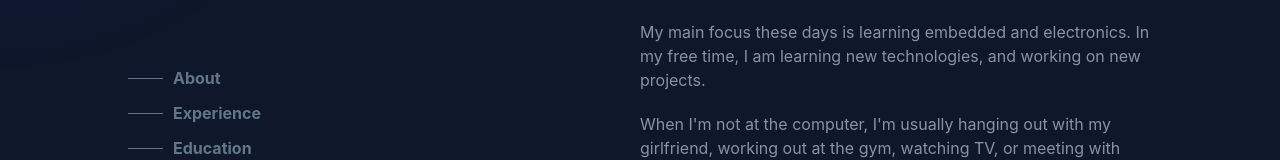
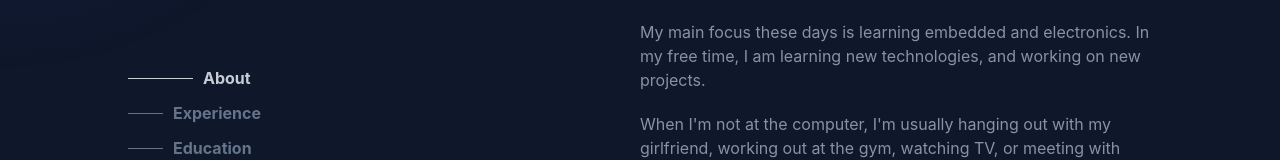
Before and after one commit to nivohayon/MyPortfolio, a React (Vite) app: page / in a window 1280 px wide. Shown: the part 307-467 px from the top of the page. Built offline with nearby package versions, Linux system fonts and the light colour scheme; a web font is replaced by a local one.

Commit message:
Added useDetectScrollPosition custom hook

```diff
--- a/src/components/About/About.tsx
+++ b/src/components/About/About.tsx
@@ -2,9 +2,13 @@ import { appData } from '../../data/appData';
 import { routes } from '../../routes/routes';
 import './About.css';
 
-function About() {
+type AboutProps = {
+  aboutRef: React.RefObject<HTMLDivElement>;
+};
+
+function About({ aboutRef }: AboutProps) {
   return (
-    <article className="container__About">
+    <article ref={aboutRef} className="container__About">
       <h3 id={routes.About}>{appData.about_title}</h3>
       <p className="text__About">
         {appData.text1_1About} &nbsp;
--- a/src/components/Education/Education.tsx
+++ b/src/components/Education/Education.tsx
@@ -3,9 +3,13 @@ import { routes } from '../../routes/routes';
 import Card from '../Card/Card';
 import './Education.css';
 
-function Education() {
+type EducationProps = {
+  educationRef: React.RefObject<HTMLDivElement>;
+};
+
+function Education({ educationRef }: EducationProps) {
   return (
-    <article className="container__Education">
+    <article ref={educationRef} className="container__Education">
       <h3 id={routes.Education}>{appData.titleEducation}</h3>
       {appData.educations.map((item) => {
         return <Card key={item.id} data={item} />;
--- a/src/components/Experience/Experience.tsx
+++ b/src/components/Experience/Experience.tsx
@@ -3,9 +3,13 @@ import { routes } from '../../routes/routes';
 import Card from '../Card/Card';
 import './Experience.css';
 
-function Experience() {
+type ExperienceProps = {
+  experienceRef: React.RefObject<HTMLDivElement>;
+};
+
+function Experience({ experienceRef }: ExperienceProps) {
   return (
-    <article className="container__Experience">
+    <article ref={experienceRef} className="container__Experience">
       <h3 id={routes.Experience}>{appData.titleExperience}</h3>
       {appData.experiences.map((item) => {
         return <Card key={item.id} data={item} />;
--- a/src/components/Projects/Projects.tsx
+++ b/src/components/Projects/Projects.tsx
@@ -4,11 +4,15 @@ import Card from '../Card/Card';
 import LinkWithArrow from '../LinkWithArrow/LinkWithArrow';
 import './Projects.css';
 
-function Projects() {
+type ProjectsProps = {
+  projectsRef: React.RefObject<HTMLDivElement>;
+};
+
+function Projects({ projectsRef }: ProjectsProps) {
   const projectsToRender = appData.projects.slice(0, 4);
 
   return (
-    <div className="container__Projects">
+    <article ref={projectsRef} className="container__Projects">
       <h3 id={routes.Projects}>{appData.titleProjects}</h3>
       {projectsToRender.map((project) => {
         return <Card key={project.id} type="projects" data={project} />;
@@ -17,7 +21,7 @@ function Projects() {
         to={routes.Archive}
         label={appData.viewFullProjectsArchiveText}
       />
-    </div>
+    </article>
   );
 }
 
--- a/src/components/SideNavBar/SideNavBar.tsx
+++ b/src/components/SideNavBar/SideNavBar.tsx
@@ -10,26 +10,36 @@ const navItems = [
   routes.Projects,
 ];
 
-function SideNavBar() {
+type SideNavBarProps = {
+  selectedNavItemByScrollPosition: number;
+};
+
+function SideNavBar({ selectedNavItemByScrollPosition }: SideNavBarProps) {
   const { hash } = useLocation();
 
   return (
     <nav className="container__SideNavBar">
       <ul className="ul__SideNavBar">
-        {navItems.map((item) => {
+        {navItems.map((item, index) => {
           return (
             <li key={item}>
               <a className="a___SideNavBar" href={`#${item}`}>
                 <span
                   className={combineClasses(
                     'dash__SideNavBar',
-                    hash === `#${item}` ? ' selected_dash__SideNavBar' : ''
+                    hash === `#${item}` ||
+                      selectedNavItemByScrollPosition === index
+                      ? ' selected_dash__SideNavBar'
+                      : ''
                   )}
                 />
                 <span
                   className={combineClasses(
                     'a_span_text__SideNavBar',
-                    hash === `#${item}` ? ' selected_text__SideNavBar' : ''
+                    hash === `#${item}` ||
+                      selectedNavItemByScrollPosition === index
+                      ? ' selected_text__SideNavBar'
+                      : ''
                   )}
                 >
                   {item}
--- /dev/null
+++ b/src/hooks/useDetectScrollPosition.tsx
@@ -0,0 +1,61 @@
+import { useEffect, useRef, useState } from 'react';
+
+function useDetectScrollPosition(
+  scrollRef: React.RefObject<HTMLDivElement>,
+  refs: React.RefObject<HTMLDivElement>[]
+) {
+  const [currentRefIndexPosition, setCurrentRefIndexPosition] = useState(0);
+  const isListenerOn = useRef<boolean>(false);
+
+  function isElementInViewport(el: HTMLDivElement | null) {
+    if (!el) {
+      return false;
+    }
+    const rect = el.getBoundingClientRect();
+
+    return rect.top >= 0;
+  }
+
+  useEffect(() => {
+    const scrollRefCurrent = scrollRef.current;
+    const listener = () => {
+      const indexesStatus = Array(4).fill(false);
+      for (let i = 0; i < refs.length; i++) {
+        const ref = refs[i];
+        const isInView = isElementInViewport(ref.current);
+        indexesStatus[i] = isInView;
+      }
+
+      const firstTrueIndex = indexesStatus.findIndex((x) => x);
+
+      if (
+        indexesStatus.some((x) => x) &&
+        currentRefIndexPosition !== firstTrueIndex
+      ) {
+        setCurrentRefIndexPosition(firstTrueIndex);
+      }
+
+      if (
+        indexesStatus.every((x) => !x) &&
+        currentRefIndexPosition !== refs.length - 1
+      ) {
+        return setCurrentRefIndexPosition(refs.length - 1);
+      }
+    };
+    if (!isListenerOn.current && scrollRefCurrent) {
+      isListenerOn.current = true;
+      scrollRefCurrent.addEventListener('scroll', listener);
+    }
+
+    return () => {
+      if (scrollRefCurrent) {
+        isListenerOn.current = false;
+        scrollRefCurrent.removeEventListener('scroll', listener);
+      }
+    };
+  }, [currentRefIndexPosition, refs, scrollRef]);
+
+  return currentRefIndexPosition;
+}
+
+export default useDetectScrollPosition;
--- a/src/pages/SplitScreen/SplitScreen.tsx
+++ b/src/pages/SplitScreen/SplitScreen.tsx
@@ -9,23 +9,36 @@ import Footer from '../../components/Footer/Footer';
 import useScrollToHashElement from '../../hooks/useScrollToHashElement';
 import Education from '../../components/Education/Education';
 import './SplitScreen.css';
+import useDetectScrollPosition from '../../hooks/useDetectScrollPosition';
 
 function SplitScreen() {
   useScrollToHashElement();
   const containerRef = useRef<HTMLDivElement>(null);
 
+  // Detect scroll position refs.
+  const aboutRef = useRef<HTMLDivElement>(null);
+  const experienceRef = useRef<HTMLDivElement>(null);
+  const educationRef = useRef<HTMLDivElement>(null);
+  const projectsRef = useRef<HTMLDivElement>(null);
+  const selectedNavItemByScrollPosition = useDetectScrollPosition(
+    containerRef,
+    [aboutRef, experienceRef, educationRef, projectsRef]
+  );
+
   return (
     <div ref={containerRef} className="container__SplitScreen">
       <div className="sticky_side_container__SplitScreen">
         <Profile containerRef={containerRef} />
-        <SideNavBar />
+        <SideNavBar
+          selectedNavItemByScrollPosition={selectedNavItemByScrollPosition}
+        />
         <SocialLinks />
       </div>
       <div className="scrolly_side_container__SplitScreen">
-        <About />
-        <Experience />
-        <Education />
-        <Projects />
+        <About aboutRef={aboutRef} />
+        <Experience experienceRef={experienceRef} />
+        <Education educationRef={educationRef} />
+        <Projects projectsRef={projectsRef} />
         <Footer />
       </div>
     </div>
```
